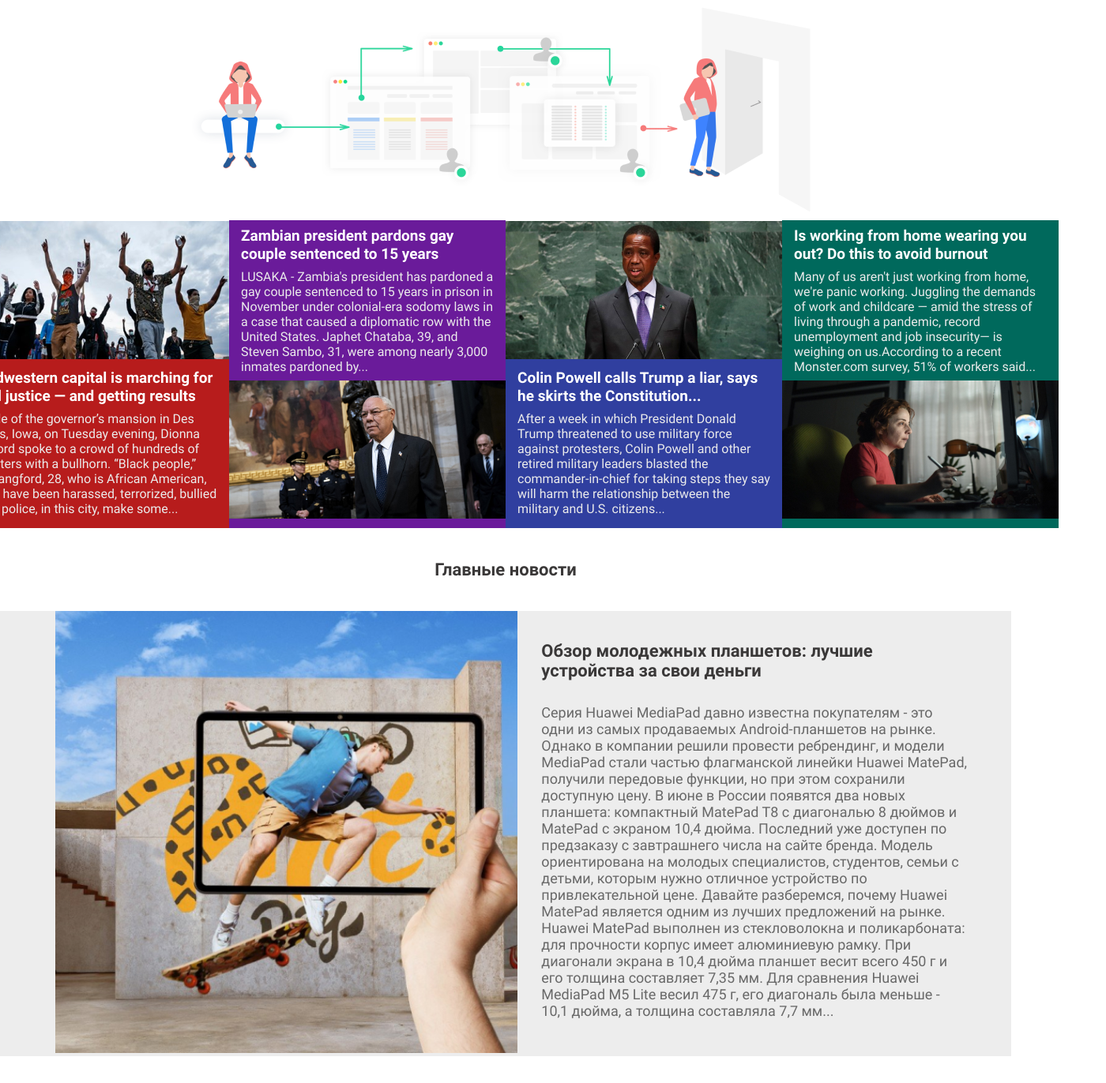
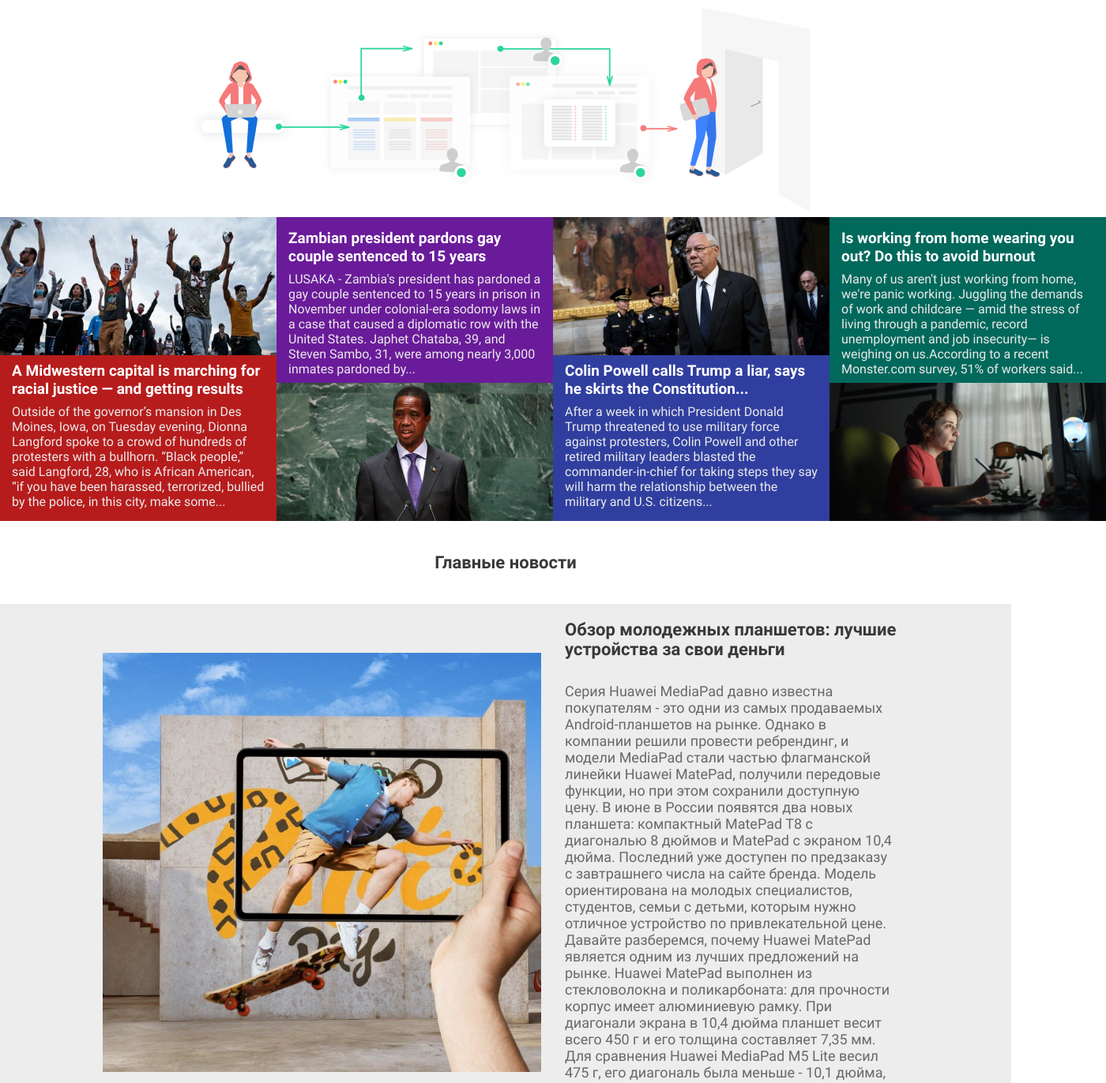
Before and after one commit to DoctorDavi/The-News-Web_Proweb, a plain HTML site: page index.html in a window 1280 px wide. Shown: the part 104-1476 px from the top of the page at 79% size, 1400 px wide, since content can reach past the window. Drawn offline with Linux system fonts and the light colour scheme.

Commit message:
Fixed visual appearance and improved code

```diff
--- a/index.html
+++ b/index.html
@@ -1,5 +1,5 @@
 <!DOCTYPE html>
-<html lang="en">
+<html lang="ru">
   <head>
     <meta charset="UTF-8" />
     <meta http-equiv="X-UA-Compatible" content="IE=edge" />
@@ -12,10 +12,10 @@
       <div class="container header__wrap">
         <nav class="header__wrap-nav">
           <div class="header__wrap-nav-side">
-            <a href="#" class="header__wrap-nav-side-logo">
+            <a href="#" class="header__wrap-nav-side-link">
               <img src="./images/logo.png" alt="" />
             </a>
-            <a href="#" class="header__wrap-nav-side-logo-name">THE NEWS WEB</a>
+            <a href="#" class="header__wrap-nav-side-link-name">THE NEWS WEB</a>
           </div>
           <ul class="header__wrap-nav-list">
             <li class="header__wrap-nav-list-item">
@@ -38,19 +38,19 @@
             </li>
           </ul>
         </nav>
-        <div class="header__wrap-image">
+        <div class="header__wrap-img">
           <img src="./images/header.png" alt="" />
         </div>
       </div>
     </header>
     <section class="banner">
       <div class="page-container banner__wrap">
-        <div class="banner__wrap-card banner__wrap-card_red">
-          <a class="banner__wrap-card-img" href="#">
+        <div class="banner__wrap-card">
+          <a class="banner__wrap-card-link" href="#">
             <img src="./images/card1.png" alt="" />
           </a>
-          <div class="banner__wrap-card-content banner__wrap-card_padding1">
-            <a class="banner__wrap-card-content-title" href="#" >
+          <div class="banner__wrap-card-content banner__wrap-card-content1">
+            <a class="banner__wrap-card-content-title" href="#">
               A Midwestern capital is marching for racial justice — and getting
               results
             </a>
@@ -63,8 +63,8 @@
             </p>
           </div>
         </div>
-        <div class="banner__wrap-card banner__wrap-card_purple">
-          <div class="banner__wrap-card-content banner__wrap-card_padding2">
+        <div class="banner__wrap-card">
+          <div class="banner__wrap-card-content banner__wrap-card-content2">
             <a class="banner__wrap-card-content-title" href="#">
               Zambian president pardons gay couple sentenced to 15 years
             </a>
@@ -75,16 +75,16 @@
               Chataba, 39, and Steven Sambo, 31, were among nearly 3,000 inmates
               pardoned by...
             </p>
-            <a class="banner__wrap-card-img" href="#">
-              <img src="./images/card2.png" alt="" />
-            </a>
           </div>
-        </div>
-        <div class="banner__wrap-card banner__wrap-card_blue">
-          <a class="banner__wrap-card-img" href="#">
+          <a class="banner__wrap-card-link" href="#">
             <img src="./images/card3.png" alt="" />
           </a>
-          <div class="banner__wrap-card-content banner__wrap-card_padding1">
+        </div>
+        <div class="banner__wrap-card">
+          <a class="banner__wrap-card-link" href="#">
+            <img src="./images/card2.png" alt="" />
+          </a>
+          <div class="banner__wrap-card-content banner__wrap-card-content3">
             <a class="banner__wrap-card-content-title" href="#">
               Colin Powell calls Trump a liar, says he skirts the
               Constitution...
@@ -98,8 +98,8 @@
             </p>
           </div>
         </div>
-        <div class="banner__wrap-card banner__wrap-card_green">
-          <div class="banner__wrap-card-content banner__wrap-card_padding2">
+        <div class="banner__wrap-card">
+          <div class="banner__wrap-card-content banner__wrap-card-content4">
             <a class="banner__wrap-card-content-title" href="#">
               Is working from home wearing you out? Do this to avoid burnout
             </a>
@@ -110,17 +110,17 @@
               is weighing on us.According to a recent Monster.com survey, 51% of
               workers said...
             </p>
-            <a class="banner__wrap-card-img" href="#">
-              <img src="./images/card4.png" alt="" />
-            </a>
           </div>
+          <a class="banner__wrap-card-link" href="#">
+            <img src="./images/card4.png" alt="" />
+          </a>
         </div>
       </div>
     </section>
     <section class="news">
-      <div class="page-container news__wrap">
+      <div class="news__wrap">
         <h1 class="news__wrap-title">Главные новости</h1>
-        <div class="page-container news__wrap-content_bg">
+        <div class="news__wrap-content_bg">
           <div class="special-container news__wrap-content">
             <div class="news__wrap-content-img">
               <img src="./images/news.png" alt="" />
@@ -154,13 +154,13 @@
       </div>
     </section>
     <footer class="footer">
-      <div class="page-container footer__wrap">
+      <div class="container footer__wrap">
         <nav class="container footer__wrap-nav">
           <div class="footer__wrap-nav-side">
-            <a href="#" class="footer__wrap-nav-side-logo">
-              <img src="./images/logo.png" alt="">
+            <a href="#" class="footer__wrap-nav-side-link">
+              <img src="./images/logo.png" alt="" />
             </a>
-            <a href="#" class="footer__wrap-nav-side-logo-name">
+            <a href="#" class="footer__wrap-nav-side-link-name">
               THE NEWS WEB
             </a>
           </div>
@@ -171,9 +171,7 @@
               </a>
             </li>
             <li class="footer__wrap-nav-list-item">
-              <a href="#" class="footer__wrap-nav-list-item-link">
-                ОБЩЕСТВО
-              </a>
+              <a href="#" class="footer__wrap-nav-list-item-link"> ОБЩЕСТВО </a>
             </li>
             <li class="footer__wrap-nav-list-item">
               <a href="#" class="footer__wrap-nav-list-item-link">
@@ -186,14 +184,10 @@
               </a>
             </li>
             <li class="footer__wrap-nav-list-item">
-              <a href="#" class="footer__wrap-nav-list-item-link">
-                ПОЛИТИКА
-              </a>
+              <a href="#" class="footer__wrap-nav-list-item-link"> ПОЛИТИКА </a>
             </li>
             <li class="footer__wrap-nav-list-item">
-              <a href="#" class="footer__wrap-nav-list-item-link">
-                СПОРТ
-              </a>
+              <a href="#" class="footer__wrap-nav-list-item-link"> СПОРТ </a>
             </li>
           </ul>
         </nav>
--- a/styles/style.css
+++ b/styles/style.css
@@ -10,7 +10,6 @@
 
 body {
   font-family: "Roboto-Regular", sans-serif;
-  font-weight: 400;
 }
 
 .container {
@@ -29,11 +28,11 @@ body {
 }
 
 .special-container {
-  max-width: 1140px;
+  max-width: 1400px;
   width: 100%;
   height: 100%;
-  padding-right: 15px;
   margin: 0 auto;
+  padding: 0 145px 0 130px;
 }
 
 .header__wrap-nav {
@@ -45,29 +44,25 @@ body {
 .header__wrap-nav-side {
   display: flex;
   flex-direction: column;
-  justify-content: center;
   align-items: center;
   padding: 20px 0 15px;
   gap: 4px;
-  cursor: pointer;
 }
 
-.header__wrap-nav-side-logo {
-  max-width: 150px;
-  width: 100%;
+.header__wrap-nav-side-link {
+  width: 150px;
   height: 46px;
 }
 
-.header__wrap-nav-side-logo-name {
+.header__wrap-nav-side-link-name {
   color: #000;
-  font-family: "Roboto-Bold";
+  font-family: "Roboto-Bold", sans-serif;
   font-weight: 700;
   font-size: 18px;
 }
 
 .header__wrap-nav-list {
   display: flex;
-  justify-content: space-between;
   align-items: center;
   gap: 16px;
   padding: 44px 0 42px;
@@ -75,8 +70,7 @@ body {
 
 .header__wrap-nav-list-item-link {
   color: #3a3838;
-  font-family: "Roboto-Bold";
-  font-weight: 700;
+  font-family: "Roboto-Bold", sans-serif;
   font-size: 18px;
 }
 
@@ -85,83 +79,90 @@ body {
   transition: 0.3s linear;
 }
 
-.header__wrap-image {
-  max-width: 1140px;
-  width: 100%;
+.header__wrap-img {
+  width: 1140px;
+  height: 272px;
 }
 
 .banner__wrap {
   display: flex;
-  justify-content: center;
+  justify-content: space-between;
   align-items: center;
 }
 
 .banner__wrap-card {
   max-width: 350px;
   width: 100%;
+  display: flex;
+  flex-direction: column;
+  align-items: center;
+  gap: 8px;
 }
 
-.banner__wrap-card_red {
+.banner__wrap-card:nth-child(1) {
   background: #b71c1c;
 }
 
-.banner__wrap-card_purple {
+.banner__wrap-card:nth-child(2) {
   background: #6a1b9a;
 }
 
-.banner__wrap-card_blue {
+.banner__wrap-card:nth-child(3) {
   background: #303f9f;
 }
 
-.banner__wrap-card_green {
+.banner__wrap-card:nth-child(4) {
   background: #00695c;
+}
+
+.banner__wrap-card-link {
+  width: 350px;
+  height: 175px;
 }
 
 .banner__wrap-card-content {
   display: flex;
   flex-direction: column;
-  justify-content: center;
   align-items: center;
   gap: 8px;
 }
 
-.banner__wrap-card_padding1 {
-  padding: 8px 15px 15px;
+.banner__wrap-card-content1 {
+  padding: 0 15px 15px 15px;
 }
 
-.banner__wrap-card_padding2 {
-  padding: 8px 15px 8px;
+.banner__wrap-card-content2 {
+  padding: 15px 15px 0 15px;
+}
+
+.banner__wrap-card-content3 {
+  padding: 0 15px 15px 15px;
+}
+
+.banner__wrap-card-content4 {
+  padding: 15px 15px 0 15px;
 }
 
 .banner__wrap-card-content-title {
   color: #fff;
-  font-family: "Roboto-Bold";
-  font-weight: 700;
+  font-family: "Roboto-Bold", sans-serif;
   font-size: 19px;
 }
 
 .banner__wrap-card-content-text {
   color: #ebebeb;
-  font-size: 16px;
 }
 
 .news {
   padding: 40px 0 50px;
 }
 
-.news__wrap {
-  display: flex;
-  flex-direction: column;
-  justify-content: space-between;
-  align-items: center;
-  gap: 40px;
-}
-
 .news__wrap-title {
   color: #3a3838;
-  font-family: "Roboto-Bold";
-  font-weight: 700;
+  font-family: "Roboto-Bold", sans-serif;
   font-size: 22px;
+  margin-bottom: 40px;
+  text-align: center;
 }
 
 .news__wrap-content_bg {
@@ -170,39 +171,37 @@ body {
 
 .news__wrap-content {
   display: flex;
-  justify-content: space-between;
   align-items: center;
   gap: 30px;
 }
 
-.news__wrap-content-img img {
-  height: 560px;
+.news__wrap-content-img {
+  width: 555px;
+  height: 531px;
 }
 
 .news__wrap-content-desc {
   display: flex;
   flex-direction: column;
-  justify-content: space-between;
   align-items: center;
   gap: 30px;
-  width: 540px;
+  max-width: 540px;
+  width: 100%;
   padding: 20px 0 30px;
 }
 
 .news__wrap-content-desc-title {
   color: #3a3838;
-  font-family: "Roboto-Bold";
-  font-weight: 700;
+  font-family: "Roboto-Bold", sans-serif;
   font-size: 22px;
 }
 
 .news__wrap-content-desc-text {
   color: #686868;
   font-size: 18px;
-  width: 540px;
 }
 
-.footer__wrap {
+.footer {
   background: #3a3838;
 }
 
@@ -215,26 +214,23 @@ body {
 .footer__wrap-nav-side {
   display: flex;
   flex-direction: column;
-  justify-content: space-between;
   align-items: center;
   gap: 4px;
 }
 
-.footer__wrap-nav-side-logo {
+.footer__wrap-nav-side-link {
   width: 150px;
   height: 46px;
 }
 
-.footer__wrap-nav-side-logo-name {
+.footer__wrap-nav-side-link-name {
   color: #fff;
-  font-family: "Roboto-Bold";
-  font-weight: 700;
+  font-family: "Roboto-Bold", sans-serif;
   font-size: 18px;
 }
 
 .footer__wrap-nav-list {
   display: flex;
-  justify-content: space-between;
   align-items: center;
   gap: 15px;
   padding: 54px 0 54px;
@@ -242,8 +238,7 @@ body {
 
 .footer__wrap-nav-list-item-link {
   color: #fff;
-  font-family: "Roboto-Bold";
-  font-weight: 700;
+  font-family: "Roboto-Bold", sans-serif;
   font-size: 18px;
   transition: 0.3s linear;
 }
```
